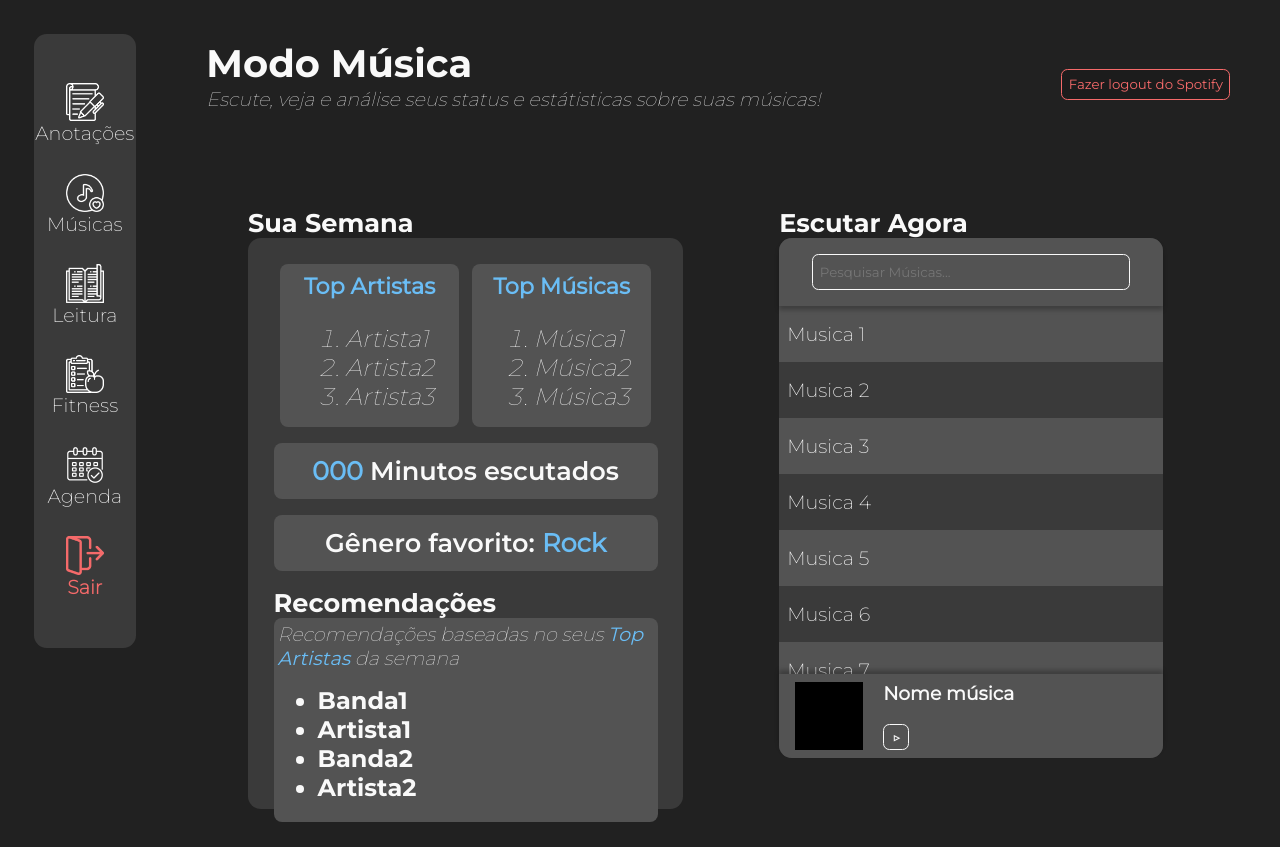
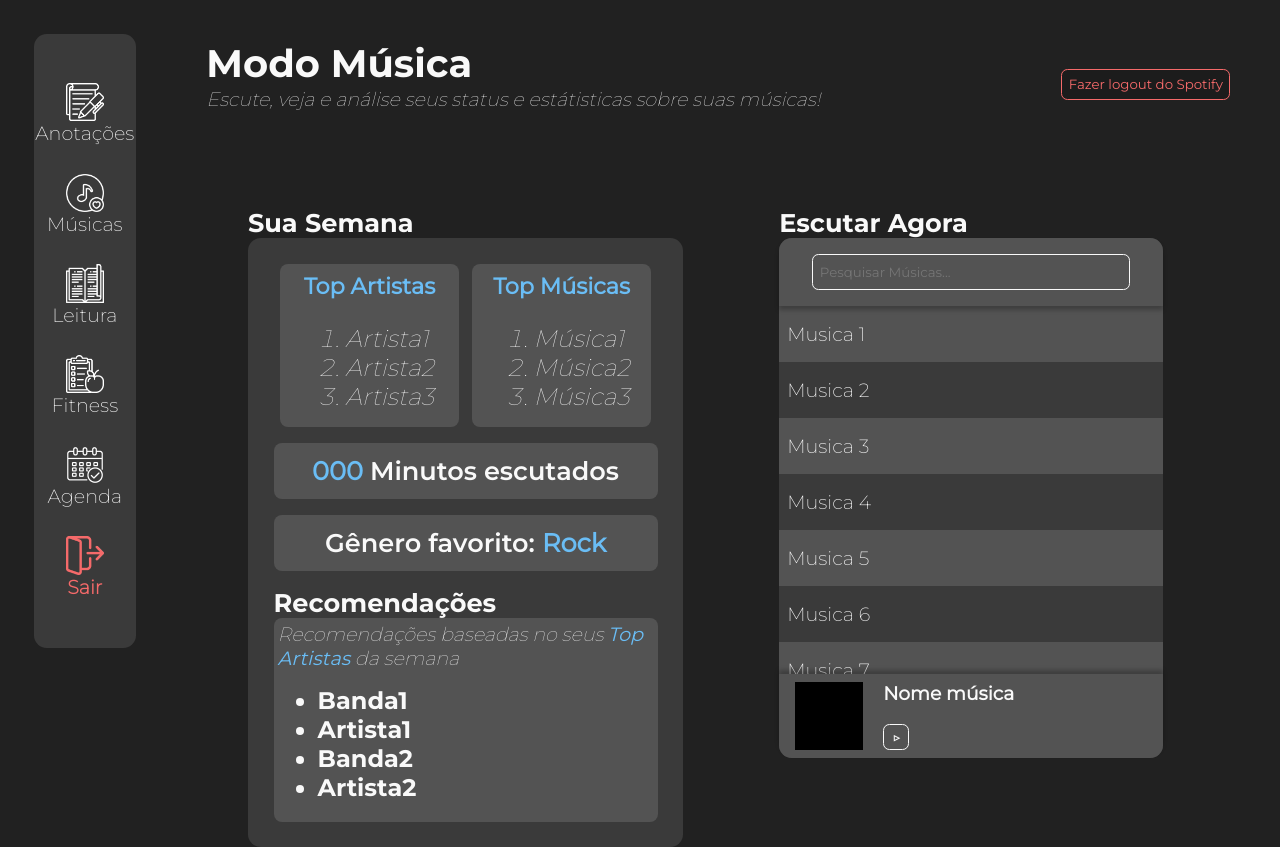
Before and after one commit to GrupoZonaLeste/Calmo, a React (Vite) app: page /musicas in a window 1280 px wide. Before the commit the page ends 822 px from the top, so only its background shows below. Built offline with nearby package versions, Linux system fonts and the light colour scheme.

Commit message:
[FIX](MUSICA) - div recomendacoes saindo do layout

```diff
--- a/src/components/ModoMusica/SemanaMusica.css
+++ b/src/components/ModoMusica/SemanaMusica.css
@@ -8,7 +8,6 @@
 
 .container_SemanaMusica {
     background-color: #3A3A3A;
-    height: 65vh;
     width: 30vw;
     border-radius: 1vw;
     padding: 2vw;
```
